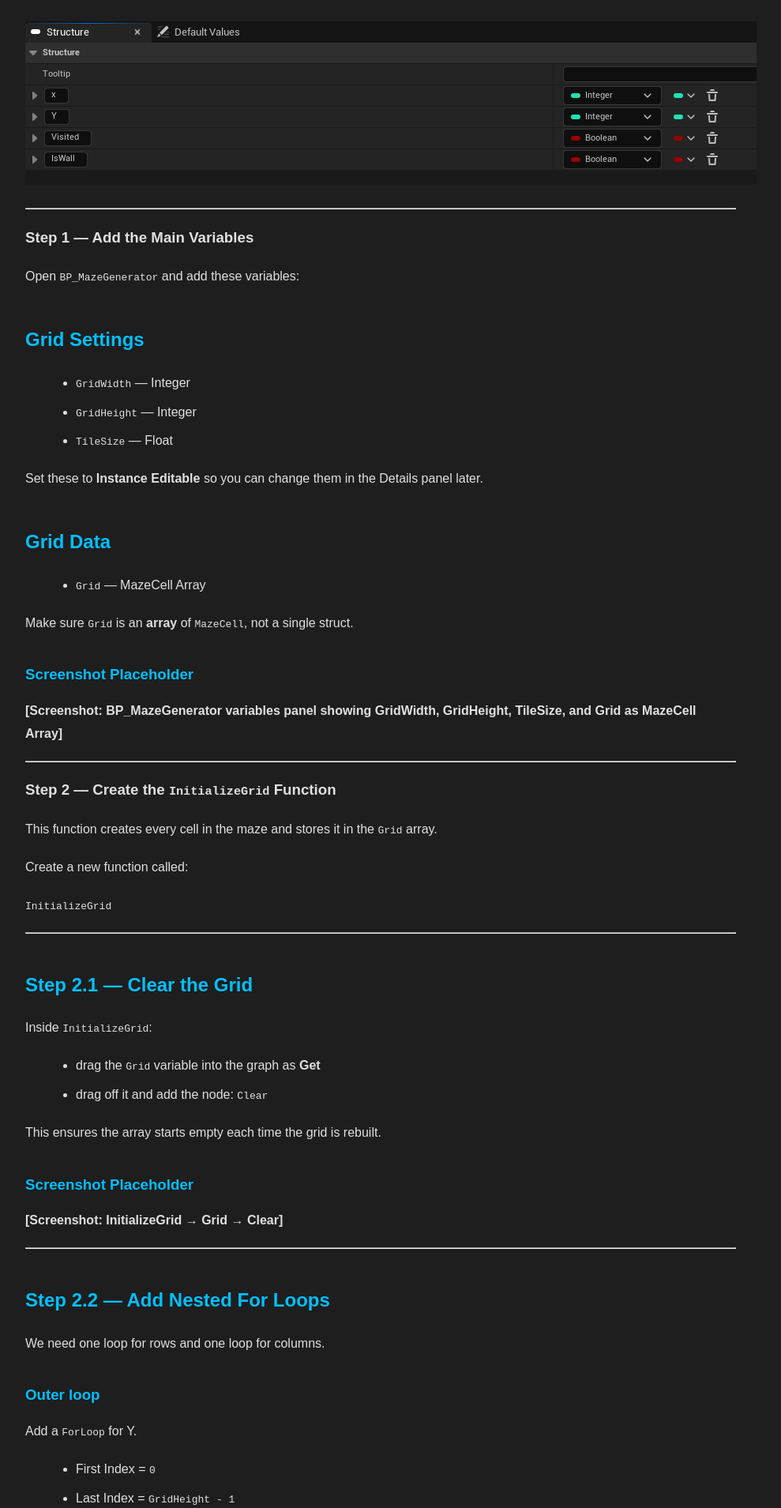
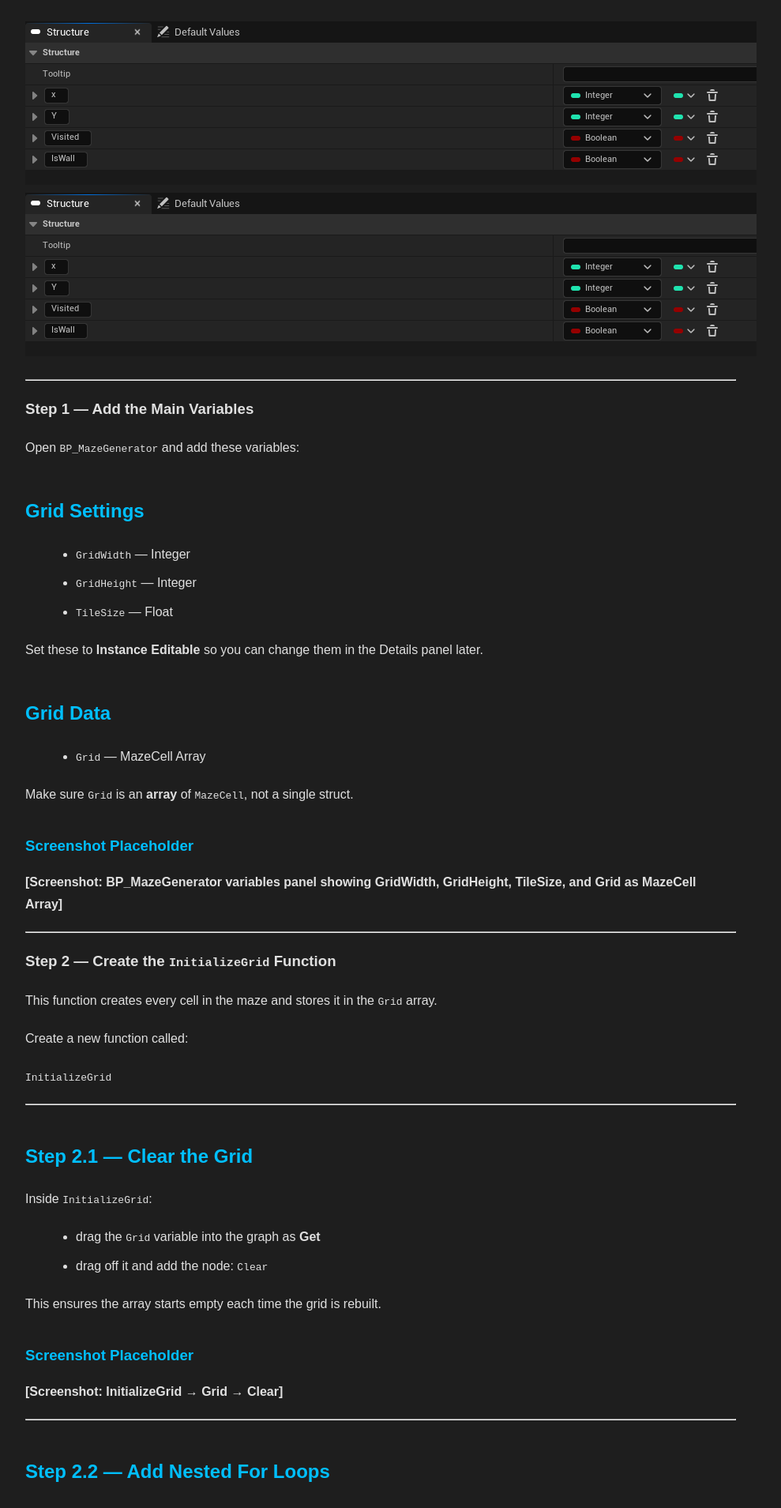
Before and after one commit to ScriptureExamined/NovawrightStudios, a Jekyll site: the page built from _posts/2025-08-02-UE5-Maze-Tutorial-using-Blueprints.md, in a window 1280 px wide. Shown: the part 1643-3552 px from the top of the page at 79% size, without its empty margins (158-1147 px from the left). Built offline with Jekyll 4.4.1, drawn with Linux system fonts in a browser that asks for light colours.

Commit message:
Update 2025-08-02-UE5-Maze-Tutorial-using-Blueprints.md

```diff
--- a/_posts/2025-08-02-UE5-Maze-Tutorial-using-Blueprints.md
+++ b/_posts/2025-08-02-UE5-Maze-Tutorial-using-Blueprints.md
@@ -56,6 +56,10 @@ Inside `MazeCell`, add these variables:
 - `Y` — Integer
 - `Visited` — Boolean
 - `IsWall` — Boolean
+
+<div class="image-scroll">
+  <img src="{{ '/assets/images/blog/Screenshot 2026-04-08 112134.png' | relative_url }}" alt="Wide Image">
+</div>
 
 ![Example]({{ "/assets/images/blog/Screenshot 2026-04-08 112134.png" | relative_url }})
 
```
